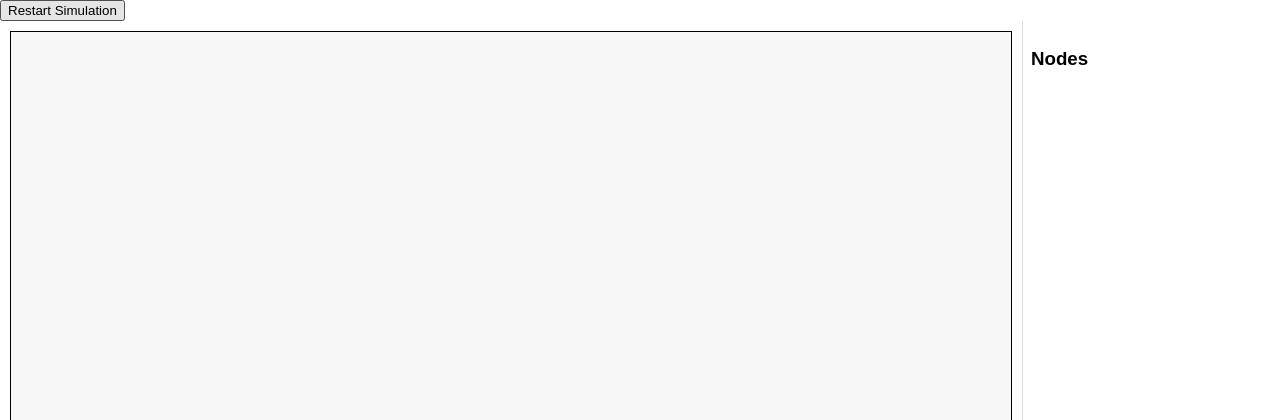
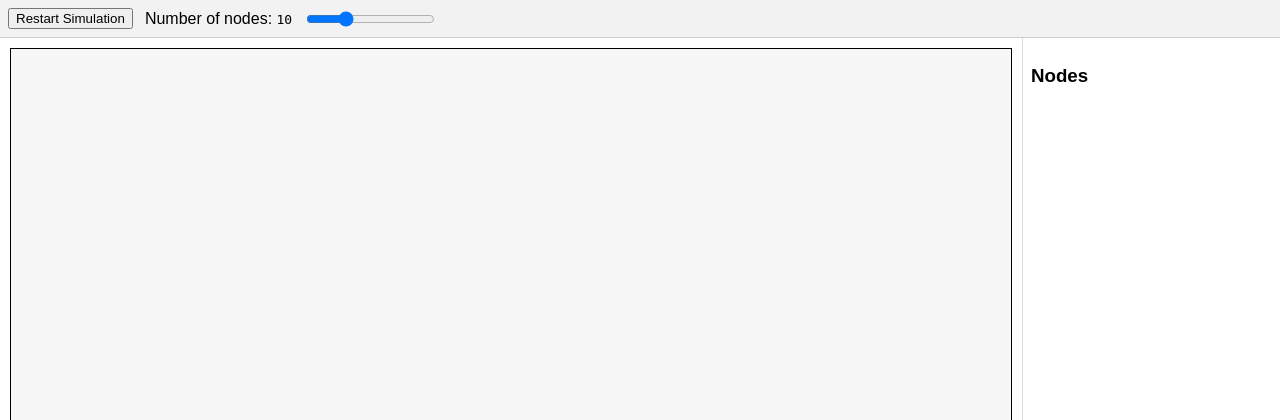
Before and after one commit to JustAnAverageGuy/LoraMesher-Network-Simulator, a Flask app: page / in a window 1280 px wide. Shown: the top 420 px of the page. Run offline with Flask 3, Linux system fonts and the light colour scheme.

Commit message:
Add buttons to reset and slider to select number of nodes

```diff
--- a/templates/index.html
+++ b/templates/index.html
@@ -15,6 +15,17 @@
       .routes-table { width: 100%; border-collapse: collapse; }
       .routes-table th, .routes-table td { text-align: left; padding: 3px 6px; font-size: 12px; }
       .routes-table th { font-weight: 600; }
+      #node-count {
+        display: inline-block;
+        width: 2ch;          /* enough for 2 characters */
+        text-align: right;   /* aligns numbers to the right */
+        font-family: monospace;
+      }
+      .highlight-range {
+        stroke: orange !important;
+        stroke-width: 2 !important;
+        opacity: 1 !important;
+      }
 
       /* Tooltip styles */
       #tooltip {
@@ -38,11 +49,54 @@
         padding: 2px 4px;
         border: 1px solid #ddd;
       }
+
+      /* Slider styles */
+      #controls {
+        display: flex;
+        align-items: center;
+        gap: 12px;
+        padding: 8px;
+        background: #f2f2f2;
+        border-bottom: 1px solid #ccc;
+      }
+
+      .highlight-node {
+        stroke: orange !important;
+        stroke-width: 3 !important;
+      }
+
+      .highlight-range {
+        stroke: orange !important;
+        stroke-width: 2 !important;
+        opacity: 1 !important;
+      }
+
+      /* Fixed height scrollable tables */
+      .routes-wrapper {
+        min-height: 100px;
+        max-height: 100px;
+        overflow-y: auto;
+        border: 1px solid #ddd;
+        margin-top: 4px;
+      }
+
+      .routes-table {
+        width: 100%;
+        border-collapse: collapse;
+      }
+      .routes-table th, .routes-table td {
+        padding: 2px 4px;
+        border: 1px solid #ddd;
+      }
     </style>
     <link rel="icon" type="image/png" href="{{ url_for('static', filename='favicon.png') }}">
   </head>
   <body>
-    <button type="btn" id="reset-button">Restart Simulation</button>
+    <div id="controls">
+      <button id="reset-button">Restart Simulation</button>
+      <label for="node-slider">Number of nodes: <span id="node-count">10</span></label>
+      <input type="range" id="node-slider" min="2" max="30" value="10" />
+    </div>
     <div id="container">
       <div id="canvas-wrap">
         <svg id="svg"></svg>
@@ -65,9 +119,24 @@
       const SIZE_KM = 1000; // scale for positions
       const RADIUS = 300;   // connection radius in km
 
+      // Controls
+      const slider = document.getElementById('node-slider');
+      const nodeCountLabel = document.getElementById('node-count');
+
+      slider.addEventListener('input', () => {
+        nodeCountLabel.textContent = slider.value;
+      });
+
+      slider.addEventListener('change', () => {
+        const N = parseInt(slider.value, 10);
+        socket.emit('restart', { N });
+        console.log(`Restart emitted with N = ${N}`);
+      });
+
       document.getElementById("reset-button").addEventListener('click', (event) => {
         event.preventDefault();
-        socket.emit('restart');
+        const N = parseInt(slider.value, 10);
+        socket.emit('restart', { N });
         console.log('emitted restart');
       });
 
@@ -106,6 +175,8 @@
         clearSvg();
         const width = svg.clientWidth;
         const height = svg.clientHeight;
+
+        const nodeElementsMap = {}; // store circle + range for quick lookup
 
         const screenPos = nodes.map(n => ({
           name: n.name,
@@ -155,12 +226,23 @@
           nodeC.setAttribute('cx', cx);
           nodeC.setAttribute('cy', cy);
           nodeC.setAttribute('r', 6);
-          nodeC.setAttribute('fill', '#007bff');
+          const isGateway = n.role == 'GATEWAY';
+          nodeC.setAttribute('fill', isGateway ? 'red' : '#007bff');
           nodeC.classList.add('node');
           nodeC.dataset.name = n.name;
-          nodeC.addEventListener('mouseenter', (e) => showTooltip(e, n));
+
+          nodeC.addEventListener('mouseenter', (e) => {
+            circ.classList.add('highlight-range');
+            nodeC.classList.add('highlight-node');
+            showTooltip(e, n);
+          });
           nodeC.addEventListener('mousemove', moveTooltip);
-          nodeC.addEventListener('mouseleave', hideTooltip);
+          nodeC.addEventListener('mouseleave', () => {
+            circ.classList.remove('highlight-range');
+            nodeC.classList.remove('highlight-node');
+            hideTooltip();
+          });
+
           nodesGroup.appendChild(nodeC);
 
           const label = document.createElementNS('http://www.w3.org/2000/svg','text');
@@ -169,18 +251,25 @@
           label.setAttribute('font-size', '12');
           label.textContent = n.name;
           nodesGroup.appendChild(label);
+
+          // store for sidepanel hover
+          nodeElementsMap[n.name] = { nodeCircle: nodeC, rangeCircle: circ };
         });
 
-        renderSidePanel(nodes);
+        renderSidePanel(nodes, nodeElementsMap);
       }
 
-      function renderSidePanel(nodes) {
+      function renderSidePanel(nodes, nodeElementsMap) {
         const list = document.getElementById('nodes-list');
         list.innerHTML = '';
         nodes.forEach(n => {
           const div = document.createElement('div');
           div.className = 'node-entry';
           div.innerHTML = `<strong>${n.name}</strong> (${n.role})<br/>`;
+
+          // Scrollable table container
+          const wrapper = document.createElement('div');
+          wrapper.className = 'routes-wrapper';
 
           const table = document.createElement('table');
           table.className = 'routes-table';
@@ -196,10 +285,25 @@
           });
           table.appendChild(tbody);
 
-          div.appendChild(table);
+          wrapper.appendChild(table);
+          div.appendChild(wrapper);
+
+          // Hover highlight in visualization
+          div.addEventListener('mouseenter', () => {
+            const { nodeCircle, rangeCircle } = nodeElementsMap[n.name];
+            nodeCircle.classList.add('highlight-node');
+            rangeCircle.classList.add('highlight-range');
+          });
+          div.addEventListener('mouseleave', () => {
+            const { nodeCircle, rangeCircle } = nodeElementsMap[n.name];
+            nodeCircle.classList.remove('highlight-node');
+            rangeCircle.classList.remove('highlight-range');
+          });
+
           list.appendChild(div);
         });
       }
+
 
       socket.on('connect', () => console.log(`${Date.now()} connected to server`));
       socket.on('disconnect', () => console.log(`${Date.now()} disconnected from the server`));
```
